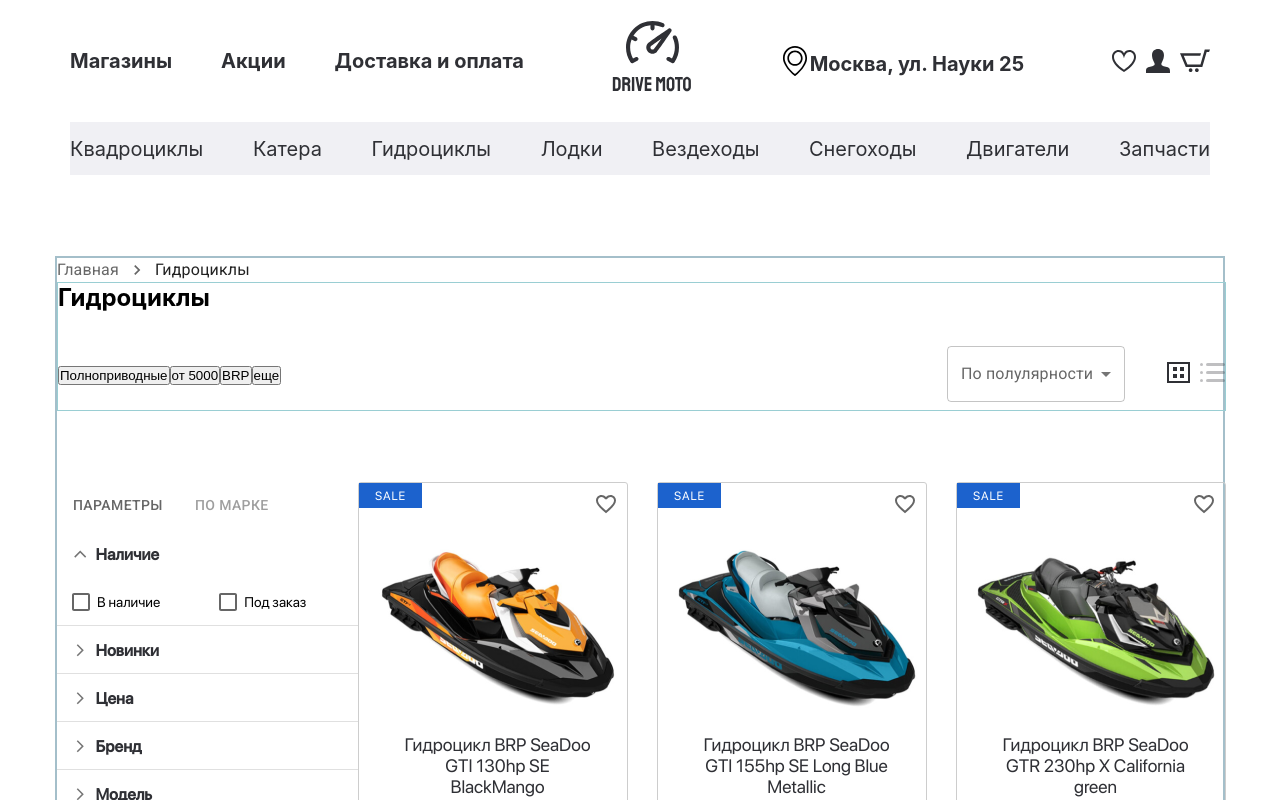
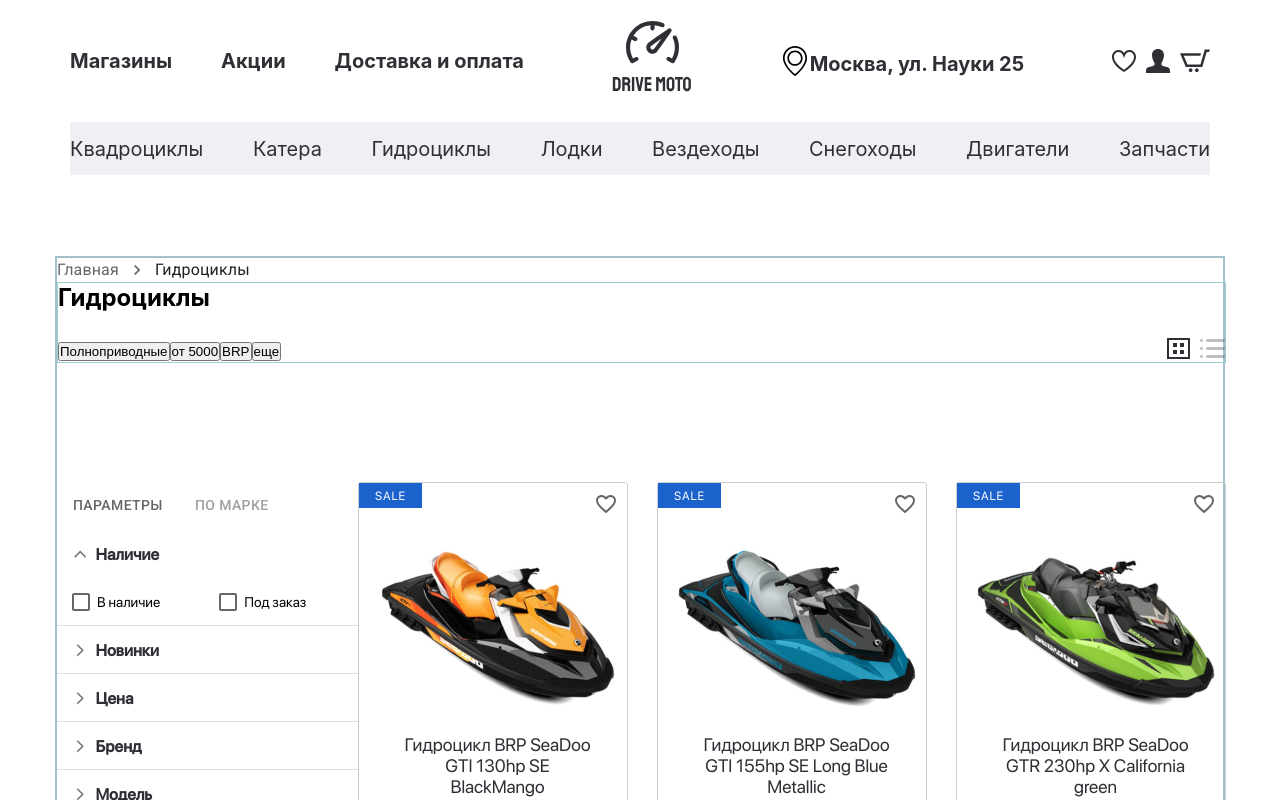
Before and after one commit to ladudasha/Group-shops, a React (Create React App) app: page / in a window 1280 px wide. Shown: the top 800 px of the page. Built offline with nearby package versions, Linux system fonts and the light colour scheme.

Commit message:
top catalog without select

```diff
--- a/src/components/catalogTop/CatalogTop.jsx
+++ b/src/components/catalogTop/CatalogTop.jsx
@@ -2,6 +2,8 @@
 import s from "./CatalogTop.module.scss";
 import icon1 from "./../../assets/images/CatalogTop/icon1.svg";
 import icon2 from "./../../assets/images/CatalogTop/icon2.svg"
+// import MySelect from "../my-select/MySelect";
+
 
 
 function CatalogTop() {
@@ -21,7 +23,10 @@
                         </div>
 
                         <div className={s.groupRight}>
-                            <FilterTopSelect/>
+
+
+                            {/* <FilterTopSelect/> */}
+                            {/* <MySelect/> */}
                             <div className={s.btnBlock}>
                                 <button className={s.btnRight}><img src={icon1} alt="" /></button>
                                 <button className={s.btnRight}><img src={icon2} alt="" /></button>
--- a/src/components/filter-top-select/FilterTopSelect.jsx
+++ b/src/components/filter-top-select/FilterTopSelect.jsx
@@ -1,122 +1,85 @@
-import * as React from 'react';
-import { useTheme } from '@mui/material/styles';
-import OutlinedInput from '@mui/material/OutlinedInput';
-import InputLabel from '@mui/material/InputLabel';
-import MenuItem from '@mui/material/MenuItem';
-import FormControl from '@mui/material/FormControl';
-import Select from '@mui/material/Select';
-
-const ITEM_HEIGHT = 48;
-const ITEM_PADDING_TOP = 8;
-const MenuProps = {
-  PaperProps: {
-    style: {
-      maxHeight: ITEM_HEIGHT * 4.5 + ITEM_PADDING_TOP,
-      width: 250,
-
-    },
-  },
-};
-
-const names = [
-  'Oliver Hansen',
-  'Van Henry',
-  'April Tucker',
-  'Ralph Hubbard',
-  'Omar Alexander',
-  'Carlos Abbott',
-  'Miriam Wagner',
-  'Bradley Wilkerson',
-  'Virginia Andrews',
-  'Kelly Snyder',
-];
-
-function getStyles(name, personName, theme) {
-  return {
-    fontWeight:
-      personName.indexOf(name) === -1
-        ? theme.typography.fontWeightRegular
-        : theme.typography.fontWeightMedium,
-  };
-}
-
-export default function FilterTopSelect() {
-  const theme = useTheme();
-  const [personName, setPersonName] = React.useState([]);
-
-  const handleChange = (event) => {
-    const {
-      target: { value },
-    } = event;
-    setPersonName(
-      // On autofill we get a the stringified value.
-      typeof value === 'string' ? value.split(',') : value,
-    );
-  };
-
-  return (
-    <div>
-      <FormControl sx={{ m: 1, width: 178, hight: 33,}}>
-        <InputLabel id="demo-multiple-name-label">По полулярности</InputLabel>
-        <Select
-          labelId="demo-multiple-name-label"
-          id="demo-multiple-name"
-          multiple
-          value={personName}
-          onChange={handleChange}
-          input={<OutlinedInput label="Name" />}
-          MenuProps={MenuProps}
-        >
-          {names.map((name) => (
-            <MenuItem
-              key={name}
-              value={name}
-              style={getStyles(name, personName, theme)}
-            >
-              {name}
-            </MenuItem>
-          ))}
-        </Select>
-      </FormControl>
-    </div>
-  );
-}
-// /* Group 14.1 */
-
-// position: absolute;
-// width: 178px;
-// height: 33px;
-// left: 1274px;
-// top: 338px;
+// import * as React from 'react';
+// import { useTheme } from '@mui/material/styles';
+// import OutlinedInput from '@mui/material/OutlinedInput';
+// import InputLabel from '@mui/material/InputLabel';
+// import MenuItem from '@mui/material/MenuItem';
+// import FormControl from '@mui/material/FormControl';
+// import Select from '@mui/material/Select';
 
 
 
-// /* Rectangle 39 */
+// const ITEM_HEIGHT = 48;
+// const ITEM_PADDING_TOP = 8;
+// const MenuProps = {
+//   PaperProps: {
+//     style: {
+//       maxHeight: ITEM_HEIGHT * 4.5 + ITEM_PADDING_TOP,
+//       width: 250,
 
-// position: absolute;
-// width: 178px;
-// height: 33px;
-// left: 1274px;
-// top: 338px;
+//     },
+//   },
+// };
 
-// border: 1.5px solid #D7D9DF;
-// box-sizing: border-box;
+// const names = [
+//   'Oliver Hansen',
+//   'Van Henry',
+//   'April Tucker',
+//   'Ralph Hubbard',
+//   'Omar Alexander',
+//   'Carlos Abbott',
+//   'Miriam Wagner',
+//   'Bradley Wilkerson',
+//   'Virginia Andrews',
+//   'Kelly Snyder',
+// ];
 
+// function getStyles(name, personName, theme) {
+//   return {
+//     fontWeight:
+//       personName.indexOf(name) === -1
+//         ? theme.typography.fontWeightRegular
+//         : theme.typography.fontWeightMedium,
+//   };
+// }
 
-// /* По полулярности */
+// export default function FilterTopSelect() {
+//   const theme = useTheme();
+//   const [personName, setPersonName] = React.useState([]);
 
-// position: absolute;
-// width: 112px;
-// height: 17px;
-// left: 1294px;
-// top: 346px;
+//   const handleChange = (event) => {
+//     const {
+//       target: { value },
+//     } = event;
+//     setPersonName(
+//       // On autofill we get a the stringified value.
+//       typeof value === 'string' ? value.split(',') : value,
+//     );
+//   };
 
-// font-family: SF Pro Display;
-// font-style: normal;
-// font-weight: normal;
-// font-size: 14px;
-// line-height: 17px;
-// /* identical to box height */
-
-// /* Основной текст */
-// color: #2F3035;
+//   return (
+//     <div>
+//       <FormControl sx={{ m: 1, width: 178, hight: 33,}}>
+//         <InputLabel id="demo-multiple-name-label">По полулярности</InputLabel>
+//         <Select
+//           labelId="demo-multiple-name-label"
+//           id="demo-multiple-name"
+//           multiple
+//           value={personName}
+//           onChange={handleChange}
+//           input={<OutlinedInput label="Name" />}
+//           MenuProps={MenuProps}
+//         >
+//           {names.map((name) => (
+//             <MenuItem
+//               key={name}
+//               value={name}
+//               style={getStyles(name, personName, theme)}
+//             >
+//               {name}
+//             </MenuItem>
+//           ))}
+//         </Select>
+//       </FormControl>
+//     </div>
+//   );
+// }
--- /dev/null
+++ b/src/components/my-select/MySelect.jsx
@@ -0,0 +1,65 @@
+
+// import s from "";
+
+
+
+
+
+
+// function MySelect(props) {
+
+
+
+
+//     return (
+//         <div>
+// <select className={s.select}>
+// <div className={s.selectHeader}>
+// <span className={s.selectCurrent}>Value1</span>
+// <div className={s.selectIcon}><img src={img1} alt="" /></div>
+// </div>
+
+// <div className={s.selectBody}>
+// <div className={s.selectItem}>Value1</div>
+// <div className={s.selectItem}>Value2</div>
+// <div className={s.selectItem}>Value3</div>
+// <div className={s.selectItem}>Value4</div>
+// <div className={s.selectItem}>Value5</div>
+// </div>
+
+
+// </select>
+
+
+// </div>
+
+//     );
+// }
+
+// export default MySelect;
+
+
+
+
+
+// .selectHeader {
+//     display: flex;
+//     border: 1px solid #ccc;
+// }
+
+// .selectIcon {
+//     height: 40px;
+//     width: 40px;
+//     display: flex;
+//     align-items: center;
+//     justify-content: center;
+//     text-align: center;
+//     flex-shrink: 0;
+//     // чтобы не сжималась
+// }
+
+// .selectCurrent {
+//     font-style: 18px;
+//     line-height: 24px;
+//     padding: 8px;
+// }
```
Also changed, not shown: src/components/my-select/MySelect.module.scss (added, +21 -0 lines), src/components/test/Test.jsx (added, +14 -0 lines), src/assets/images/CatalogTop/row.svg (added), src/components/test/Test.module.scss (added).
